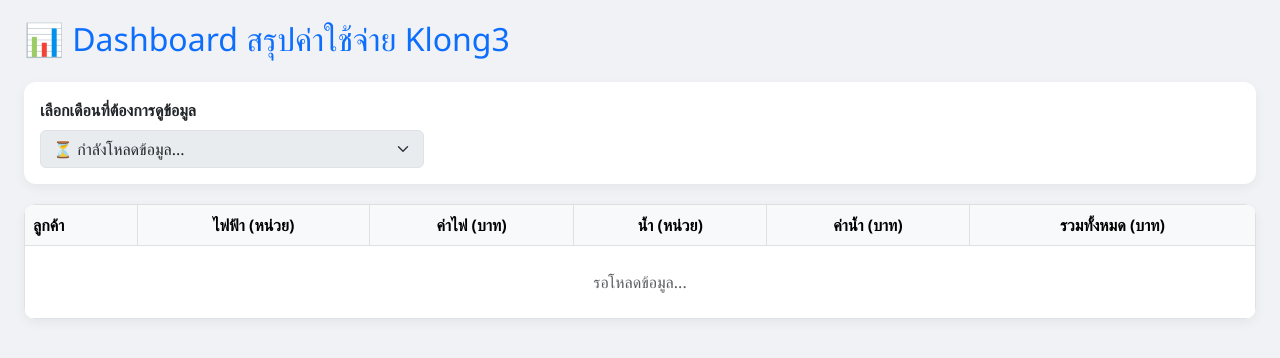
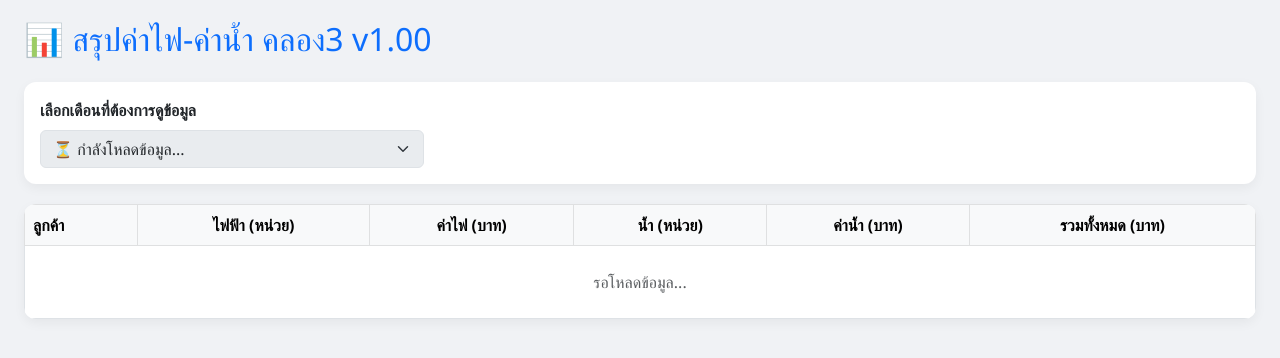
Before and after one commit to somsaktan-rama/klong3, a plain HTML site: page dashboard.html in a window 1280 px wide. Drawn offline with nearby package versions, Linux system fonts and the light colour scheme; no server answers.

Commit message:
Update dashboard.html

```diff
--- a/dashboard.html
+++ b/dashboard.html
@@ -3,7 +3,7 @@
 <head>
     <meta charset="UTF-8">
     <meta name="viewport" content="width=device-width, initial-scale=1.0">
-    <title>สรุปค่าไฟ-ค่าน้ำ คลอง3 v1.00</title>
+    <title>สรุปค่าไฟ-ค่าน้ำ คลอง3</title>
     <link href="https://cdn.jsdelivr.net/npm/bootstrap@5.3.0/dist/css/bootstrap.min.css" rel="stylesheet">
     <style>
         body { background-color: #f0f2f5; padding-top: 20px; font-family: 'Segoe UI', Tahoma, Geneva, Verdana, sans-serif; }
@@ -19,7 +19,7 @@
 <body>
 
 <div class="container-fluid px-4">
-    <h2 class="mb-4 text-primary">📊 Dashboard สรุปค่าใช้จ่าย Klong3</h2>
+    <h2 class="mb-4 text-primary">📊 สรุปค่าไฟ-ค่าน้ำ คลอง3 v1.00</h2>
 
     <div class="card p-3">
         <div class="row align-items-end">
```
